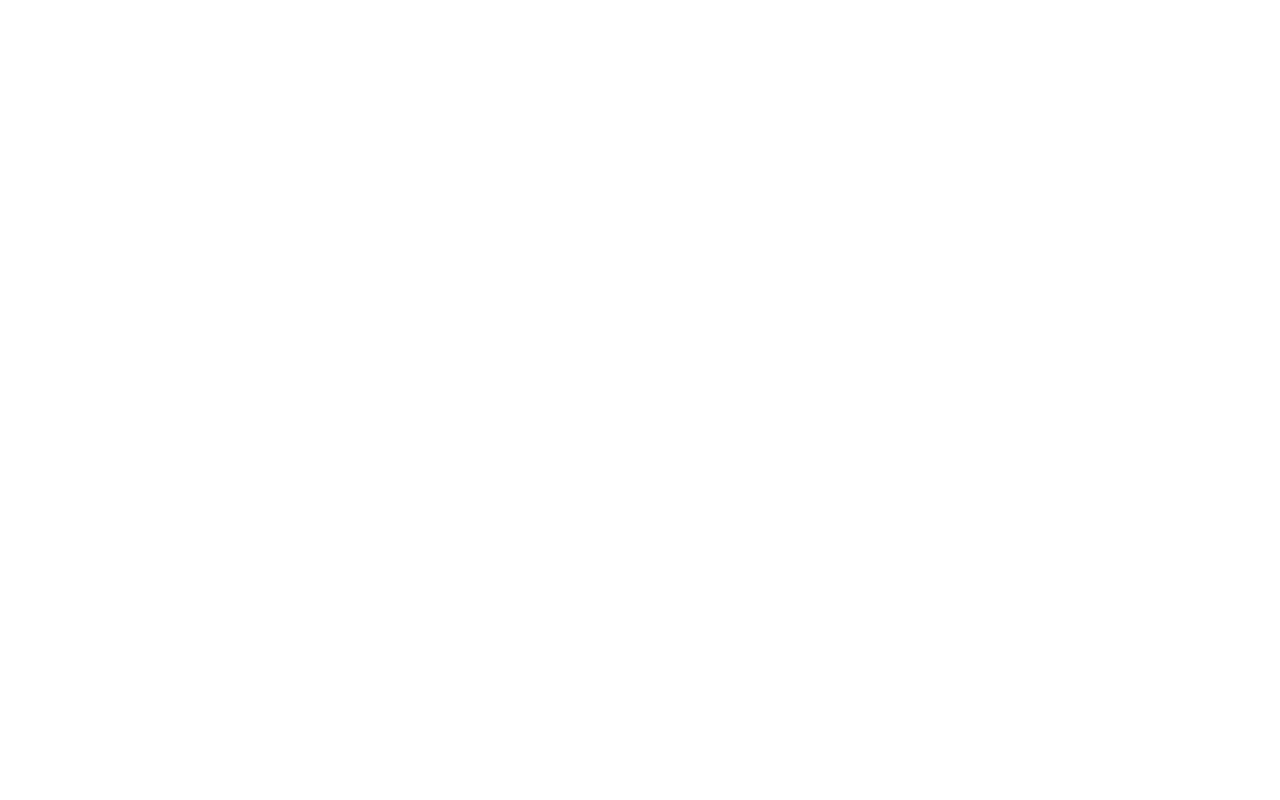
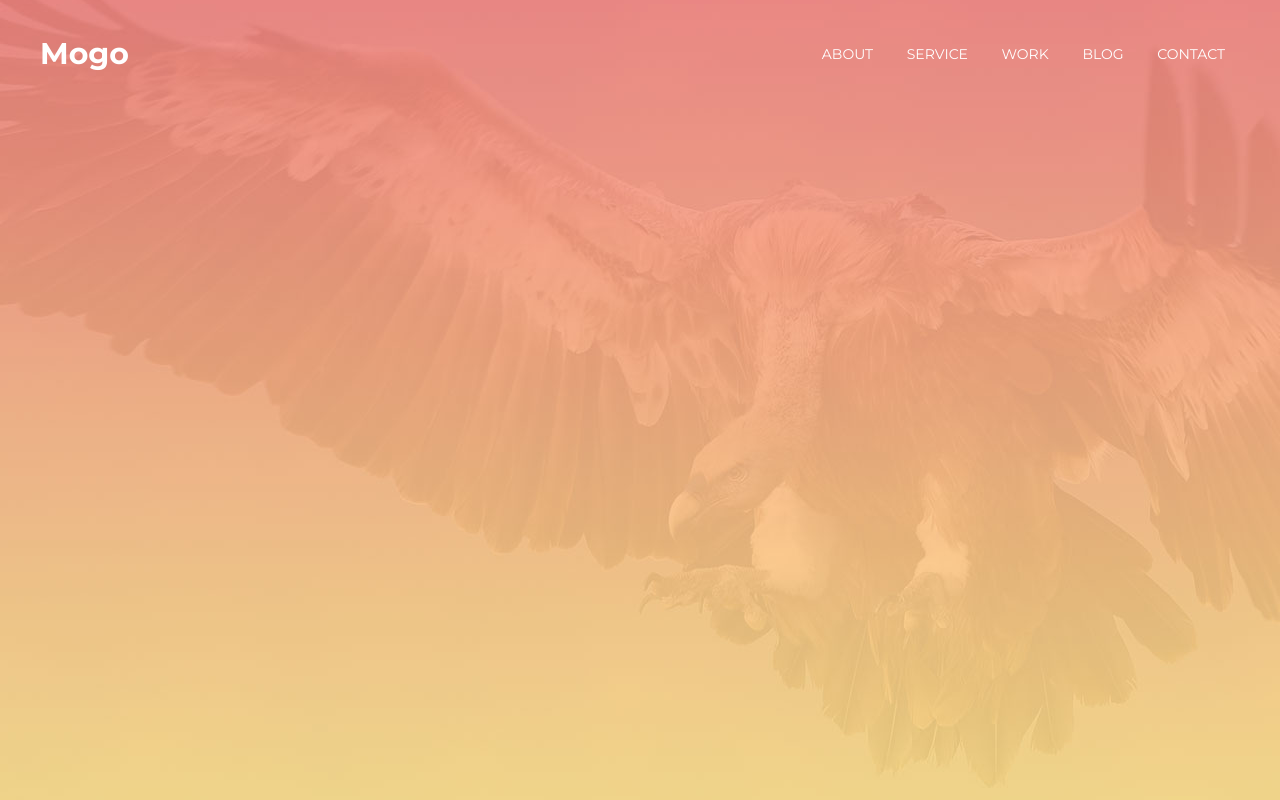
Before and after one commit to Lenarqa/someLending, a plain HTML site: page index.html in a window 1280 px wide. Drawn offline with Linux system fonts and the light colour scheme.

Commit message:
Add header, created nav

```diff
--- /dev/null
+++ b/assets/css/style.css
@@ -0,0 +1,96 @@
+body{
+    margin: 0;
+    box-sizing: border-box;
+    font-family: 'Montserrat', sans-serif;
+    font-size: 15px;
+    color: #333;
+    line-height: 1.6;
+}
+
+*,
+*:after,
+*:before{
+    box-sizing: border-box;
+}
+
+h1, h2, h3, h4, h5, h6{
+    margin: 0;
+}
+
+/* .container */
+.container{
+    max-width: 100%;
+    max-width: 1200px;
+    margin: 0 auto;
+}
+
+/* intro */
+.intro{
+    width: 100%;
+    height: 100vh;
+    background: url('../img/intro.jpg') center no-repeat;
+}
+
+/* header */
+.header{
+    padding-top: 30px;
+    width: 100%;
+    position: absolute;
+    top: 0;
+    left: 0;
+    right: 0;
+    z-index: 1000;
+}
+
+.header__inner{
+   display: flex;
+   justify-content: space-between;
+   align-items: center;
+}
+
+.logo{
+    font-weight: bold;
+    font-size: 30px;
+    color: #fff;
+}
+
+nav{
+    text-transform: uppercase;
+    font-size: 14px;
+}
+
+nav a{
+    display: inline-block;
+    position: relative;
+    vertical-align: top;
+    margin: 0 15px;
+    text-decoration: none;
+    color: #fff;
+
+}
+
+nav a:after{
+    content: "";
+    display: block;
+    width: 100%;
+    height: 3px;
+
+    background-color: #fbde8a;
+    position: absolute;
+    top: 100%;
+    left: 0;
+    z-index: 1;
+
+    opacity: 0;
+    transition: opacity .2s linear;
+
+}
+
+nav a:hover{
+    color: #fbde8a;
+    transition: color .2s linear;
+}
+
+nav a:hover:after{
+   opacity: 1;
+}
--- a/index.html
+++ b/index.html
@@ -3,9 +3,31 @@
 <head>
     <meta charset="UTF-8">
     <meta name="viewport" content="width=device-width, initial-scale=1.0">
-    <title>Some Lending</title>
+    <link rel="stylesheet" href="assets/css/style.css">
+    <link href="https://fonts.googleapis.com/css2?family=Kaushan+Script&family=Montserrat:wght@400;700&display=swap" rel="stylesheet">
+    <title>Mogo</title>
 </head>
 <body>
+<div class="intro">
+    <header class="header">
+        <div class="container">
+            <div class="header__inner">
+                <div class="logo">Mogo</div>
+
+                <nav>
+                    <a href="#">About</a>
+                    <a href="#">Service</a>
+                    <a href="#">Work</a>
+                    <a href="#">Blog</a>
+                    <a href="#">Contact</a>
+                </nav>
+            </div>
+        </div>
+    </header>
+    <div class="container">
+        <!-- <h1>Mogo</h1> -->
+    </div>
+</div>
 
 </body>
 </html>
```
Also changed, not shown: assets/img/intro.jpg (added).
